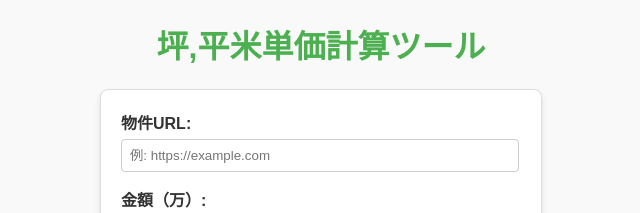
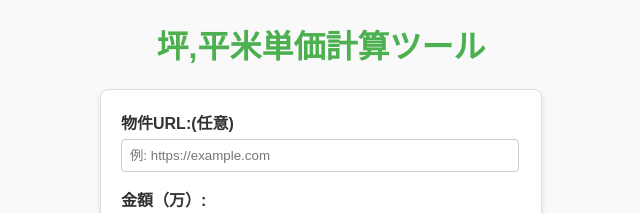
Before and after one commit to 183x/tubotanka, a plain HTML site: page index.html in a window 1280 px wide. Shown: the top 213 px of the page, 319-959 px from the left. Drawn offline with Linux system fonts and the light colour scheme.

Commit message:
Update index.html

```diff
--- a/index.html
+++ b/index.html
@@ -89,7 +89,7 @@
 <body>
     <h1>坪,平米単価計算ツール</h1>
     <form id="calc-form">
-        <label for="url">物件URL:</label>
+        <label for="url">物件URL:(任意)</label>
         <input type="url" id="url" placeholder="例: https://example.com" required>
 
         <label for="price">金額（万）:</label>
```
